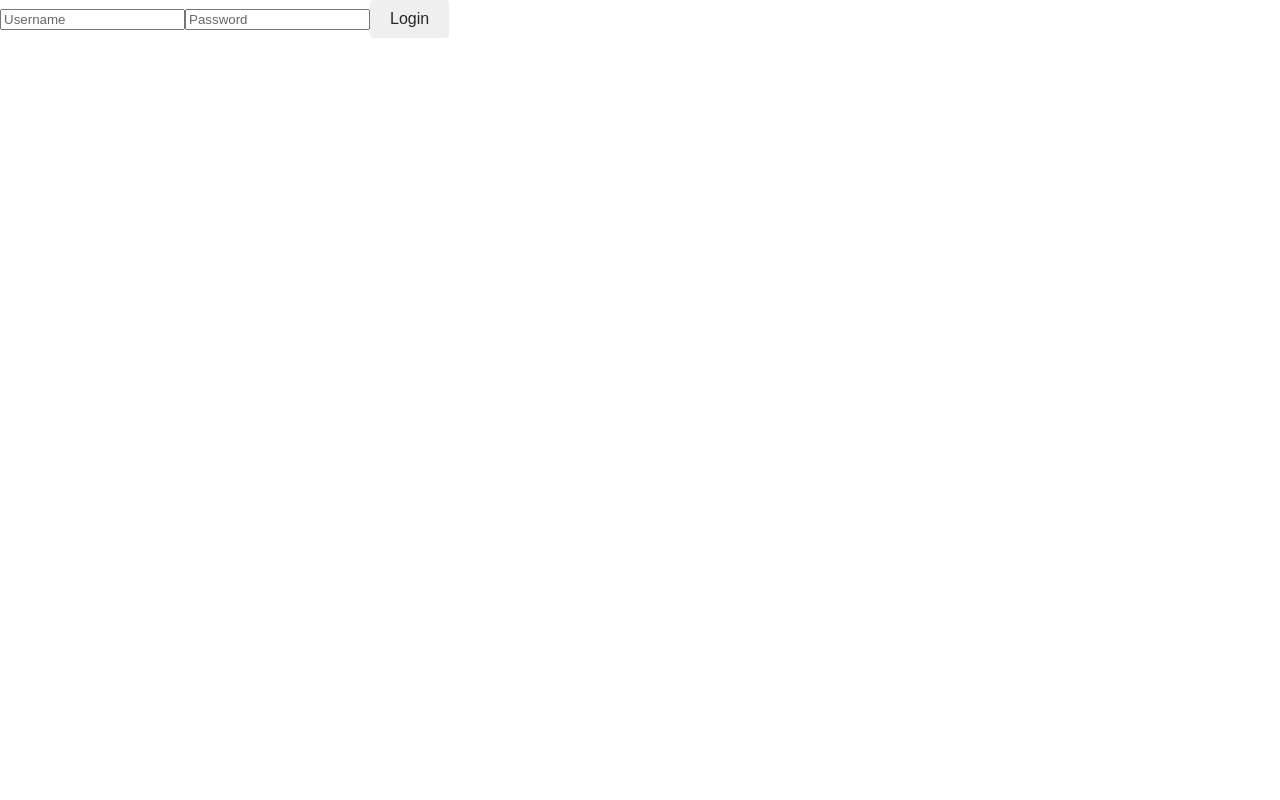
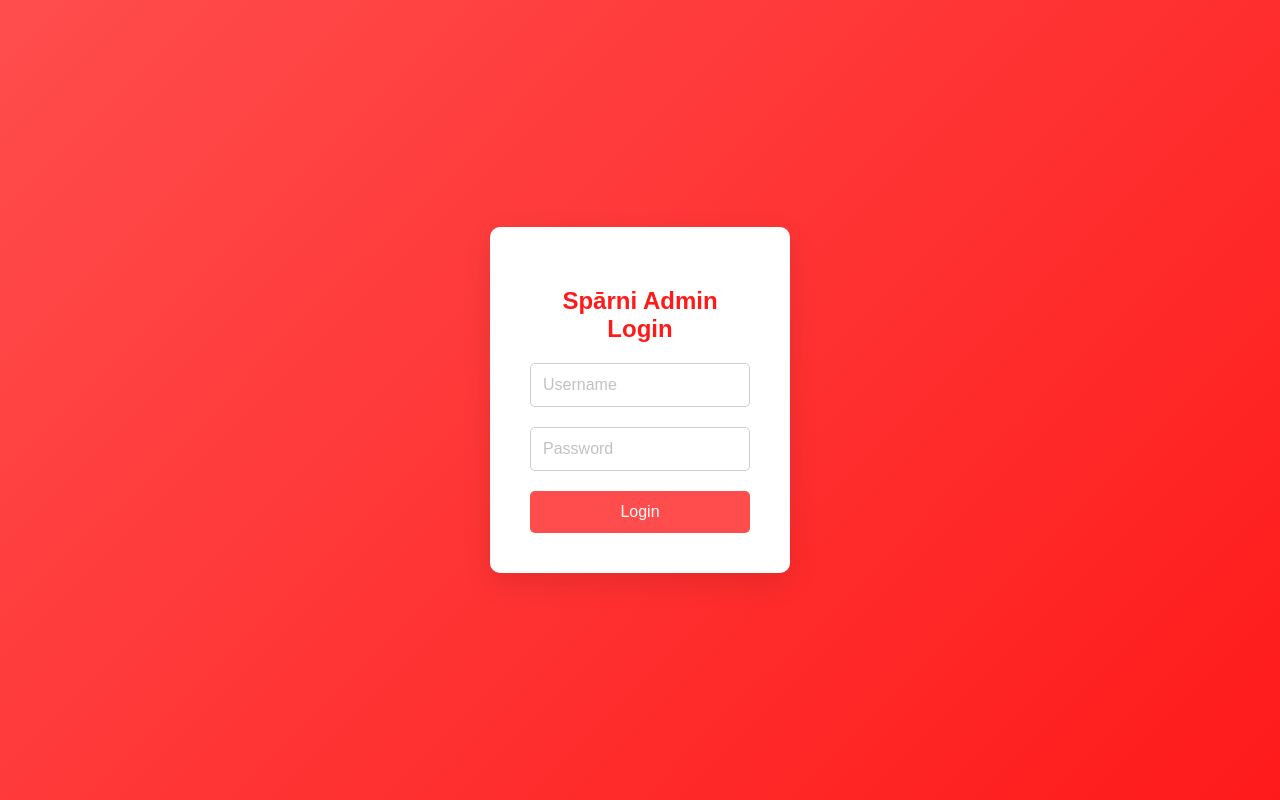
Before and after one commit to rredmoo/sparni_shop, a React (Create React App) app in the folder sparni-shop-frontend/: page /login in a window 1280 px wide. Built offline with nearby package versions, Linux system fonts and the light colour scheme; no server answers.

Commit message:
Added: Logout clear localstorage; login design; admin panel design

```diff
--- a/sparni-shop-frontend/src/App.jsx
+++ b/sparni-shop-frontend/src/App.jsx
@@ -1,5 +1,5 @@
 import React from "react";
-import { Navigate, Route, Routes, BrowserRouter as Router } from "react-router-dom";
+import { Navigate, Route, Routes } from "react-router-dom";
 import MainPage from "./components/main-page";
 import StorePage from "./components/store-page";
 import EventsPage from "./components/event-page";
@@ -20,7 +20,14 @@ function App() {
         <Route path="/info" element={<InformationPage />} />
         <Route path="/contact" element={<ContactsPage />} />
         <Route path="/login" element={<AdminLogin />} />
-        <Route path="/admin" element={<AdminPanel />} />
+        <Route
+          path="/admin"
+          element={
+            <ProtectedRoute>
+              <AdminPanel />
+            </ProtectedRoute>
+          }
+        />
       </Routes>
     </div>
   );
--- /dev/null
+++ b/sparni-shop-frontend/src/components/admin/AdminPanel.css
@@ -0,0 +1,116 @@
+/* General Layout */
+.admin-panel {
+    display: flex;
+    height: 100vh;
+    font-family: 'Arial', sans-serif;
+    color: #333;
+}
+
+/* Sidebar */
+.sidebar {
+    width: 250px;
+    background-color: #333;
+    padding: 20px;
+    display: flex;
+    flex-direction: column;
+    justify-content: space-between;
+    height: 100%;
+}
+
+.logo {
+    color: #fff;
+    font-size: 24px;
+    font-weight: bold;
+    margin-bottom: 40px;
+    text-align: center;
+}
+
+.menu {
+    list-style: none;
+    padding: 0;
+}
+
+.menu li {
+    margin-bottom: 20px;
+}
+
+.menu li a {
+    color: #fff;
+    text-decoration: none;
+    font-size: 18px;
+    display: block;
+    padding: 10px 15px;
+    border-radius: 8px;
+    transition: background 0.3s;
+}
+
+.menu li a:hover {
+    background-color: #555;
+}
+
+/* Main Content */
+.main-content {
+    flex-grow: 1;
+    background-color: #f4f4f4;
+    padding: 40px;
+}
+
+.header {
+    background-color: #4CAF50;
+    color: white;
+    padding: 20px;
+    border-radius: 8px;
+}
+
+.header h1 {
+    margin: 0;
+    font-size: 32px;
+}
+
+.header p {
+    font-size: 16px;
+}
+
+.dashboard {
+    margin-top: 30px;
+    display: flex;
+    gap: 20px;
+}
+
+.stat-box {
+    background-color: #fff;
+    padding: 20px;
+    border-radius: 8px;
+    box-shadow: 0 4px 8px rgba(0, 0, 0, 0.1);
+    text-align: center;
+    flex: 1;
+}
+
+.stat-box h3 {
+    font-size: 20px;
+    margin-bottom: 10px;
+    color: #333;
+}
+
+.stat-box p {
+    font-size: 24px;
+    font-weight: bold;
+    color: #4CAF50;
+}
+
+.logout-button {
+    background-color: #ff4d4d;
+    color: #fff;
+    border: none;
+    padding: 10px 15px;
+    font-size: 18px;
+    border-radius: 8px;
+    cursor: pointer;
+    width: 100%;
+    text-align: left;
+    transition: background 0.3s;
+}
+
+.logout-button:hover {
+    background-color: #ff3333;
+}
--- a/sparni-shop-frontend/src/components/admin/AdminPanel.jsx
+++ b/sparni-shop-frontend/src/components/admin/AdminPanel.jsx
@@ -1,9 +1,49 @@
 import React from 'react';
+import { useNavigate } from 'react-router-dom';
+import './AdminPanel.css';
 
 const AdminPanel = () => {
+
+    const navigate = useNavigate();
+
+    const handleLogout = () => {
+        localStorage.removeItem('isAuthenticated');
+        navigate('/main');
+    };
+
     return (
-        <div>
-            <h1>done</h1>
+        <div className="admin-panel">
+            <nav className="sidebar">
+                <h2 className="logo">Spārni Admin</h2>
+                <ul className="menu">
+                    <li><a href="#">Dashboard</a></li>
+                    <li><a href="#">Products</a></li>
+                    <li><a href="#">Orders</a></li>
+                    <li><a href="#">Customers</a></li>
+                    <li><a href="#">Settings</a></li>
+                    <li><button className="logout-button" onClick={handleLogout}>Log Out</button></li>
+                </ul>
+            </nav>
+            <main className="main-content">
+                <header className="header">
+                    <h1>Sveiks, Admin</h1>
+                    <p>Veikala pārvaldīšanas panelis</p>
+                </header>
+                <section className="dashboard">
+                    <div className="stat-box">
+                        <h3>Pieejamie produkti</h3>
+                        <p>N/A</p>
+                    </div>
+                    <div className="stat-box">
+                        <h3>Jauni pasūtījumi</h3>
+                        <p>N/A</p>
+                    </div>
+                    <div className="stat-box">
+                        <h3>Pēdējai automātiskai e-pasts pirms</h3>
+                        <p>N/A</p>
+                    </div>
+                </section>
+            </main>
         </div>
     );
 };
--- /dev/null
+++ b/sparni-shop-frontend/src/components/admin/Login.css
@@ -0,0 +1,67 @@
+/* General layout */
+.login-container {
+    display: flex;
+    justify-content: center;
+    align-items: center;
+    height: 100vh;
+    background: linear-gradient(135deg, #ff4d4d, #ff1a1a);
+    font-family: 'Arial', sans-serif;
+}
+
+.login-box {
+    background-color: #fff;
+    padding: 40px;
+    border-radius: 10px;
+    box-shadow: 0 10px 30px rgba(0, 0, 0, 0.1);
+    text-align: center;
+    width: 300px;
+}
+
+h2 {
+    margin-bottom: 20px;
+    color: #ff1a1a;
+    font-size: 24px;
+    font-weight: bold;
+}
+
+/* Input fields */
+.login-input {
+    width: 100%;
+    padding: 12px;
+    margin-bottom: 20px;
+    border: 1px solid #ccc;
+    border-radius: 5px;
+    font-size: 16px;
+    outline: none;
+    transition: border-color 0.3s ease;
+}
+
+.login-input:focus {
+    border-color: #ff4d4d;
+}
+
+/* Login button */
+.login-button {
+    background-color: #ff4d4d;
+    color: white;
+    padding: 12px;
+    border: none;
+    border-radius: 5px;
+    font-size: 16px;
+    cursor: pointer;
+    width: 100%;
+    transition: background-color 0.3s ease;
+}
+
+.login-button:hover {
+    background-color: #ff1a1a;
+}
+
+/* Styling for a clean and modern look */
+.login-box input::placeholder {
+    color: #999;
+}
+
+.login-button:active {
+    background-color: #cc0000;
+}
--- a/sparni-shop-frontend/src/components/admin/ProtectedRoute.jsx
+++ b/sparni-shop-frontend/src/components/admin/ProtectedRoute.jsx
@@ -1,14 +1,9 @@
 import React from 'react';
 import { Navigate } from 'react-router-dom';
 
-const ProtectedRoute = ({ element: Component }) => {
-    const isAuthenticated = !!localStorage.getItem('token');  // You could check cookies or tokens
-
-    return isAuthenticated ? (
-        <Component />
-    ) : (
-        <Navigate to="/login" />  // Redirect to login if not authenticated
-    );
+const ProtectedRoute = ({ children }) => {
+    const isAuthenticated = localStorage.getItem('isAuthenticated') === 'true'; // Check the authentication status
+    return isAuthenticated ? children : <Navigate to="/login" replace />;
 };
 
 export default ProtectedRoute;
--- a/sparni-shop-frontend/src/components/admin/admin-login.jsx
+++ b/sparni-shop-frontend/src/components/admin/admin-login.jsx
@@ -1,5 +1,6 @@
 import React, { useState } from 'react';
 import axios from 'axios';
+import './Login.css'; // Import the new CSS file
 
 const Login = () => {
     const [username, setUsername] = useState('');
@@ -19,19 +20,20 @@ const Login = () => {
                     },
                 }
             );
-            // Handle successful login (e.g., store tokens, redirect, etc.)
+
             if (response.status === 200) {
-                // Redirect to admin page
+                localStorage.setItem('isAuthenticated', 'true');
                 window.location.href = 'http://localhost:3000/admin';
             }
         } catch (error) {
             console.error('Login failed', error);
-            // Handle login error (e.g., show error message)
         }
     };
 
-
     return (
+        <div className="login-container">
+            <div className="login-box">
+                <h2>Spārni Admin Login</h2>
                 <form onSubmit={handleSubmit}>
                     <input
                         type="text"
@@ -39,6 +41,7 @@ const Login = () => {
                         onChange={(e) => setUsername(e.target.value)}
                         placeholder="Username"
                         required
+                        className="login-input"
                     />
                     <input
                         type="password"
@@ -46,9 +49,12 @@ const Login = () => {
                         onChange={(e) => setPassword(e.target.value)}
                         placeholder="Password"
                         required
+                        className="login-input"
                     />
-            <button type="submit">Login</button>
+                    <button type="submit" className="login-button">Login</button>
                 </form>
+            </div>
+        </div>
     );
 };
 
```
Also changed, not shown: 1 other file (tests, documents, lock files or other folders). Lines whose indentation alone changed are shown as unchanged.
